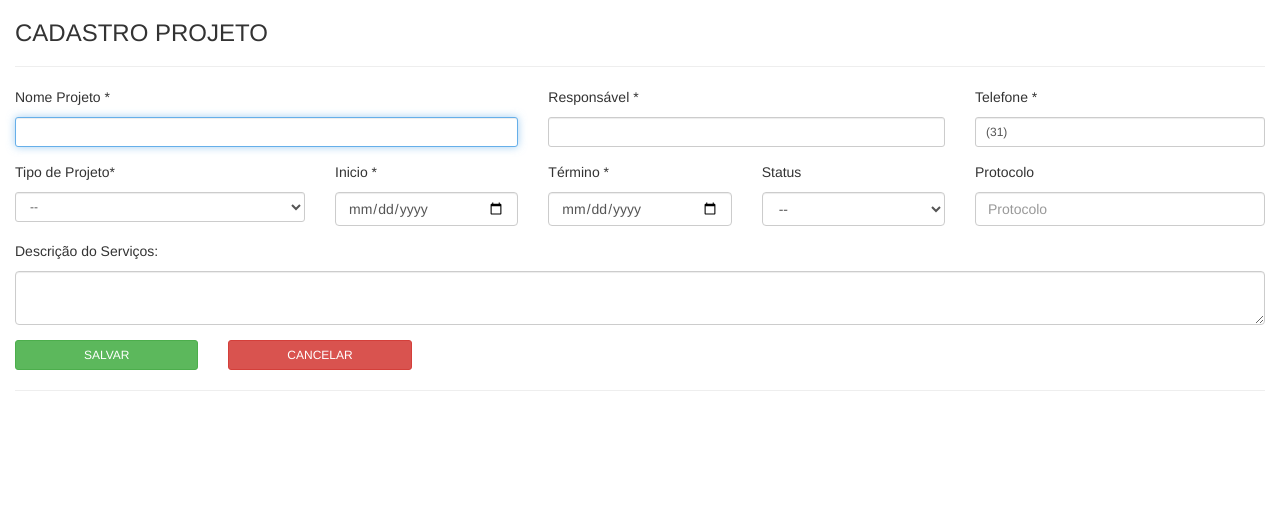
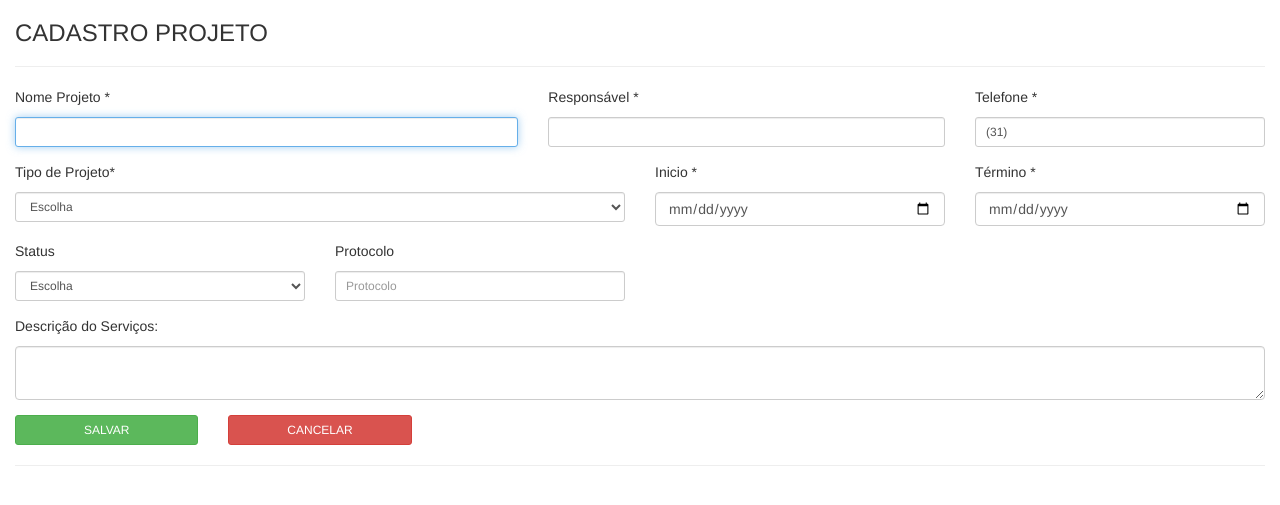
Before and after one commit to Raullages/gestao-projetos, a PHP site: page /Incentiva/layout/modules/projetos/cadastro/main.php in a window 1280 px wide. Shown: the top 505 px of the page. Run offline with PHP 8.4, Linux system fonts and the light colour scheme; some libraries are stand-ins or nearby versions.

Commit message:
alguns ajustes de front e back

```diff
--- a/layout/main.php
+++ b/layout/main.php
@@ -40,15 +40,17 @@
 											padding-top: 10px;
 											padding-bottom: 20px;">
 					<div class="col-xs-12 tabela table-responsive ">
+						<div class="text-right">
 							<a target="_blank"
 								onclick="window.open(this.href,'Editar','width=1024px, height=520px'); return false;"
 								href="./modules/projetos/cadastro/main.php"
-							class="btn btn-primary btn-xs cadastrar"
+								class="btn btn-primary btn-xs"
 								data-toggle="tooltip"
 								data-placement="bottom"
 								title="Cadastrar um novo projeto">
 								CADASTRAR
 							</a>
+						</div>
 						<hr style="margin: 8px 0px">
 						<table class="table table-hover table-condensed">
 							<thead>
--- a/layout/modules/projetos/cadastro/main.php
+++ b/layout/modules/projetos/cadastro/main.php
@@ -40,10 +40,10 @@
                 </div>
             </div>
             <div class="row form-group">
-                <div class="col-md-3">
+                <div class="col-md-6">
                     <p for="">Tipo de Projeto*</p>
                     <select type="button" name="tipo" class="input-sm form-control" required>Tipo de Projeto
-                        <option value="">--</option>
+                        <option value="">Escolha</option>
                         <option value="Aprovacão Inicial">Aprovação Inicial</option>
                         <option value="Regularizacao">Regularização</option>
                         <option value="Imagens 3D">Imagens 3D</option>
@@ -51,26 +51,35 @@
                         <option value="Outros">Outros</option>
                     </select>
                 </div>
-                <div class="col-md-2">
+                <div class="col-md-3">
                     <p for="">Inicio *</p>
                     <input type="date" name="dt_inicio" class="form-control" required>
                 </div>
-                <div class="col-md-2">
+                <div class="col-md-3">
                     <p for="">Término *</p>
                     <input type="date" name="previsao" class="form-control" required>
                 </div>
+            </div>
 
-                <div class="col-md-2">
+            <div class="row form-group">
+                <div class="col-md-3">
                     <p for="">Status</p>
-                    <select type="button" name="status" placeholder="Status" class="form-control" required>
-                        <option value="">--</option>
+                    <select type="button"
+                        name="status"
+                        placeholder="Status"
+                        class="input-sm form-control"
+                        required>
+                        <option value="">Escolha</option>
                         <option value="Concluido">Concluido</option>
                         <option value="Pendente">Pendente</option>
                     </select>
                 </div>
                 <div class="col-md-3">
                     <p for="">Protocolo</p>
-                    <input type="text" name="protocolo" placeholder="Protocolo" class="form-control" >
+                    <input type="text"
+                        name="protocolo"
+                        placeholder="Protocolo"
+                        class="input-sm form-control" >
                 </div>
             </div>
 
```
Lines whose indentation alone changed are shown as unchanged.
